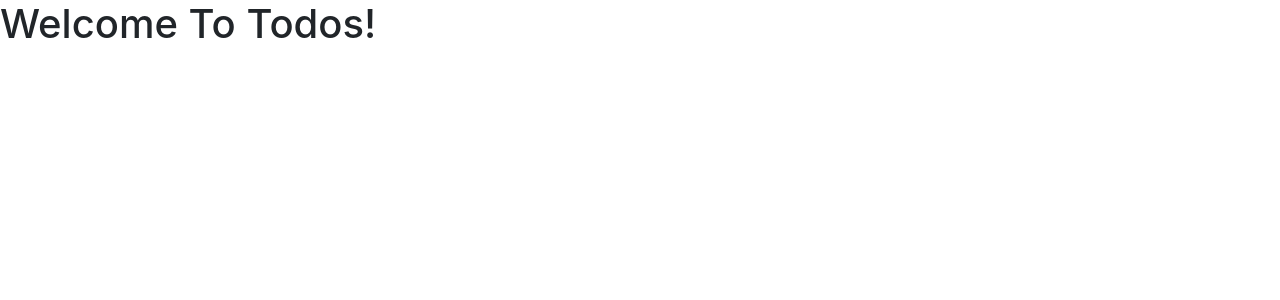
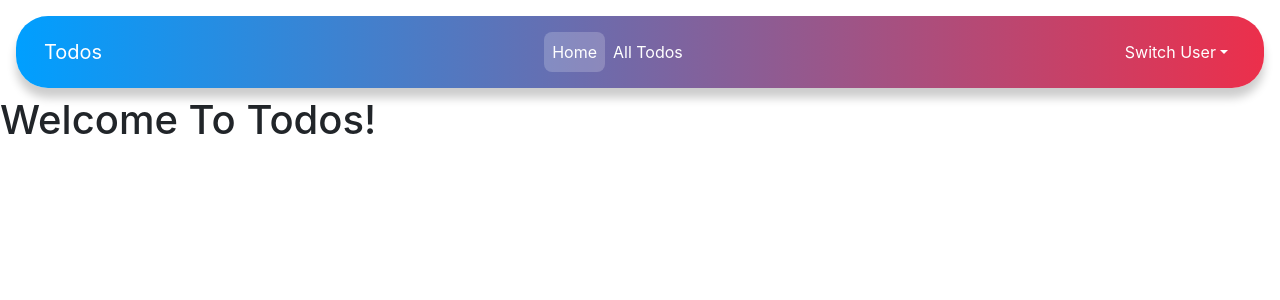
Before and after one commit to iamhruthiks/Todos, a React (Create React App) app in the folder frontend/: page / in a window 1280 px wide. Shown: the top 300 px of the page. Built offline with nearby package versions, Linux system fonts and the light colour scheme.

Commit message:
[frontend] add navbar

```diff
--- a/frontend/src/App.css
+++ b/frontend/src/App.css
@@ -0,0 +1,52 @@
+/* Navbar */
+.navbar {
+  background: linear-gradient(to right, #009fff, #ec2f4b);
+  padding: 1rem;
+  margin: 1rem;
+  border-radius: 2rem;
+  box-shadow: 0px 10px 10px #00000033;
+}
+
+.fixed-top {
+  position: fixed;
+  top: 0;
+  right: 0;
+  left: 0;
+  z-index: 1030;
+}
+
+.navbar-brand {
+  color: #ffffff;
+}
+
+.navbar-nav.center-nav {
+  flex-grow: 1;
+  justify-content: center;
+}
+
+.nav-link {
+  color: white !important;
+  padding: 0.5rem 1rem;
+}
+
+.nav-link.active {
+  color: white !important;
+  background-color: #ffffff33;
+  border-radius: 0.5rem;
+}
+
+.dropdown-menu {
+  transform: translateX(-30px);
+}
+
+/* Pages content-wrapper */
+.content-wrapper {
+  padding-top: 6rem;
+}
+
+@media screen and (max-width: 768px) {
+  /* Navbar */
+  .dropdown-menu {
+    transform: none;
+  }
+}
--- a/frontend/src/App.js
+++ b/frontend/src/App.js
@@ -1,14 +1,18 @@
 import React from "react";
 import { BrowserRouter, Routes, Route } from "react-router-dom";
 import "./App.css";
+import Navbar from "./components/Navbar";
 import Home from "./pages/Home";
 
 function App() {
   return (
     <BrowserRouter>
-      <Routes>
-        <Route path="/" element={<Home />} />
-      </Routes>
+      <Navbar />
+      <div className="content-wrapper">
+        <Routes>
+          <Route path="/" element={<Home />} />
+        </Routes>
+      </div>
     </BrowserRouter>
   );
 }
--- /dev/null
+++ b/frontend/src/components/Navbar.js
@@ -0,0 +1,82 @@
+import React from "react";
+import { NavLink } from "react-router-dom";
+const Navbar = () => {
+  return (
+    <>
+      <nav className="navbar navbar-expand-lg fixed-top">
+        <div className="container-fluid">
+          <a className="navbar-brand" href="/">
+            Todos
+          </a>
+          <button
+            className="navbar-toggler"
+            type="button"
+            data-bs-toggle="collapse"
+            data-bs-target="#navbarNavDropdown"
+            aria-controls="navbarNavDropdown"
+            aria-expanded="false"
+            aria-label="Toggle navigation"
+          >
+            <span className="navbar-toggler-icon"></span>
+          </button>
+          <div className="collapse navbar-collapse" id="navbarNavDropdown">
+            <ul className="navbar-nav center-nav">
+              <li className="nav-item">
+                <NavLink
+                  to="/"
+                  className={({ isActive }) =>
+                    isActive ? "nav-link active" : "nav-link"
+                  }
+                >
+                  Home
+                </NavLink>
+              </li>
+              <li className="nav-item">
+                <NavLink
+                  to="/todos"
+                  className={({ isActive }) =>
+                    isActive ? "nav-link active" : "nav-link"
+                  }
+                >
+                  All Todos
+                </NavLink>
+              </li>
+            </ul>
+            <ul className="navbar-nav right-nav">
+              <li className="nav-item dropdown">
+                <a
+                  className="nav-link dropdown-toggle"
+                  href="#"
+                  role="button"
+                  data-bs-toggle="dropdown"
+                  aria-expanded="false"
+                >
+                  Switch User
+                </a>
+                <ul className="dropdown-menu  custom-dropdown">
+                  <li>
+                    <a className="dropdown-item" href="#">
+                      User1
+                    </a>
+                  </li>
+                  <li>
+                    <a className="dropdown-item" href="#">
+                      User2
+                    </a>
+                  </li>
+                  <li>
+                    <a className="dropdown-item" href="#">
+                      User3
+                    </a>
+                  </li>
+                </ul>
+              </li>
+            </ul>
+          </div>
+        </div>
+      </nav>
+    </>
+  );
+};
+
+export default Navbar;
--- a/frontend/src/index.css
+++ b/frontend/src/index.css
@@ -1,13 +1,14 @@
 body {
   margin: 0;
-  font-family: -apple-system, BlinkMacSystemFont, 'Segoe UI', 'Roboto', 'Oxygen',
-    'Ubuntu', 'Cantarell', 'Fira Sans', 'Droid Sans', 'Helvetica Neue',
+  padding: 0;
+  font-family: -apple-system, BlinkMacSystemFont, "Segoe UI", "Roboto", "Oxygen",
+    "Ubuntu", "Cantarell", "Fira Sans", "Droid Sans", "Helvetica Neue",
     sans-serif;
   -webkit-font-smoothing: antialiased;
   -moz-osx-font-smoothing: grayscale;
 }
 
 code {
-  font-family: source-code-pro, Menlo, Monaco, Consolas, 'Courier New',
+  font-family: source-code-pro, Menlo, Monaco, Consolas, "Courier New",
     monospace;
 }
```
